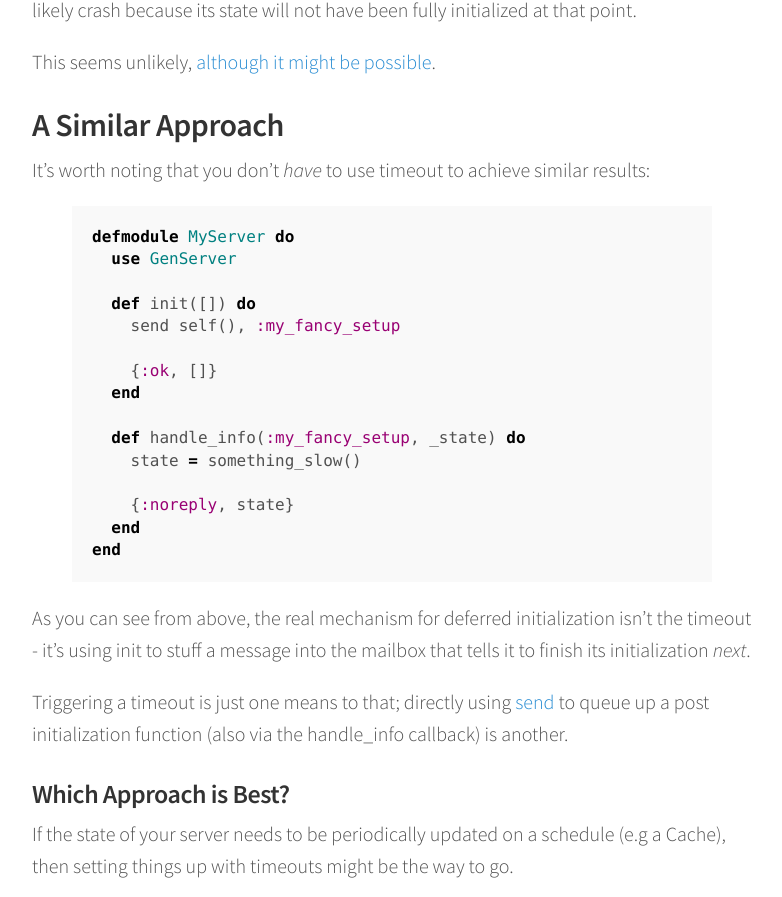
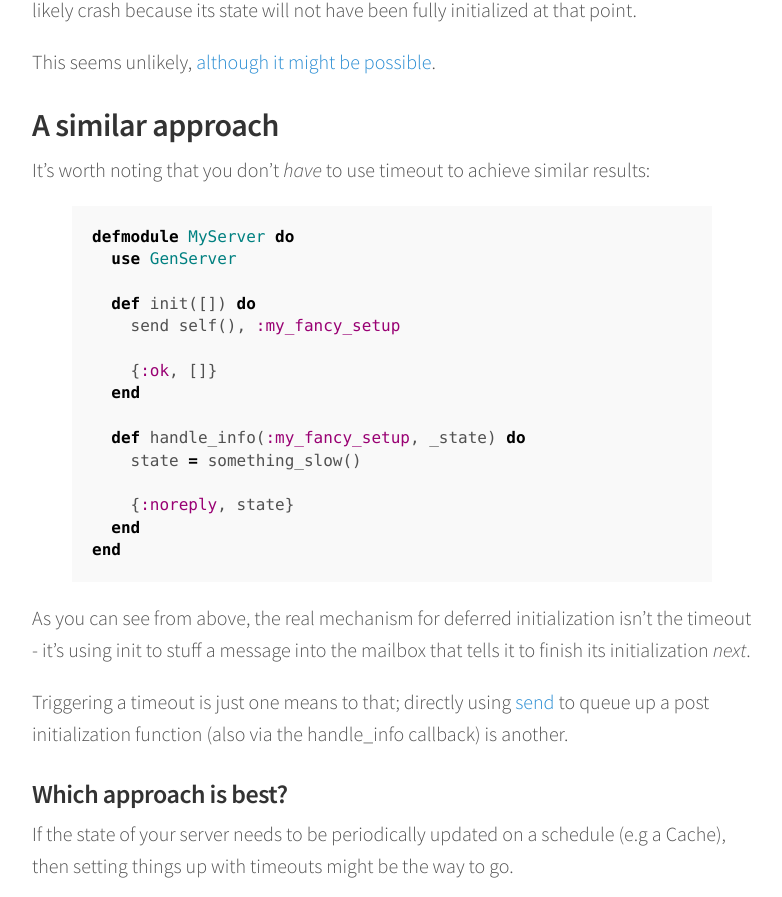
Before and after one commit to jwhiteman/lucidsimple-blog, a Jekyll site: the page built from _posts/2016-02-07-simple-OTP-idioms-using-handle-info-part-1.md, in a window 1280 px wide and 1400 px high, scrolled down 1890 px. Shown: the part 155-1052 px from the top of the window, without its empty margins (248-1030 px from the left). Built offline with Jekyll 4.4.1, drawn with Linux system fonts in a browser that asks for light colours; Markdown is read by kramdown in place of the engine named in the settings; comment, search, counter and statistics services are not loaded; some of the changed text lies outside the part shown.

Commit message:
Better titlecase

```diff
--- a/_posts/2016-02-07-simple-OTP-idioms-using-handle-info-part-1.md
+++ b/_posts/2016-02-07-simple-OTP-idioms-using-handle-info-part-1.md
@@ -15,7 +15,7 @@ some easy pattern that can be covered in a few minutes.
 
 This week we'll talk about how to use handle_info to slightly defer the initialization of an expensive to set up server.
 
-## A Simple Example
+## A simple example
 
 You're writing an application in Elixir and you've got a <a href="http://elixir-lang.org/docs/v1.1/elixir/GenServer.html">GenServer</a> that is costly to initialize:
 
@@ -39,7 +39,7 @@ The issue is made worse if there are multiple servers set up this way because OT
 
 We'd like to avoid this situation if we can.
 
-## One Possible Solution
+## One possible solution
 
 A common workaround is to trigger a timeout from init so that <a href="http://elixir-lang.org/docs/v1.1/elixir/GenServer.html#start_link/3">start_link</a> will return immeditely. The expensive initialization code is then moved to a <a href="http://elixir-lang.org/docs/v1.1/elixir/GenServer.html#c:handle_info/2">handle_info</a> callback:
 
@@ -70,7 +70,7 @@ If it's not, and your server receives a different message first, then your serve
 This seems unlikely, <a href="http://stackoverflow.com/questions/14648304/is-handle-info-guaranteed-to-executed-first-in-a-process-after-init-with-timeout">although it might be possible</a>.
 
 
-##  A Similar Approach
+##  A similar approach
 
 It's worth noting that you don't _have_ to use timeout to achieve similar results:
 
@@ -96,7 +96,7 @@ As you can see from above, the real mechanism for deferred initialization isn't
 
 Triggering a timeout is just one means to that; directly using <a href="http://elixir-lang.org/getting-started/processes.html#send-and-receive">send</a> to queue up a post initialization function (also via the handle_info callback) is another.
 
-### Which Approach is Best?
+### Which approach is best?
 
 If the state of your server needs to be periodically updated on a schedule (e.g a Cache), then setting things up with timeouts might be the way to go.
 
```
